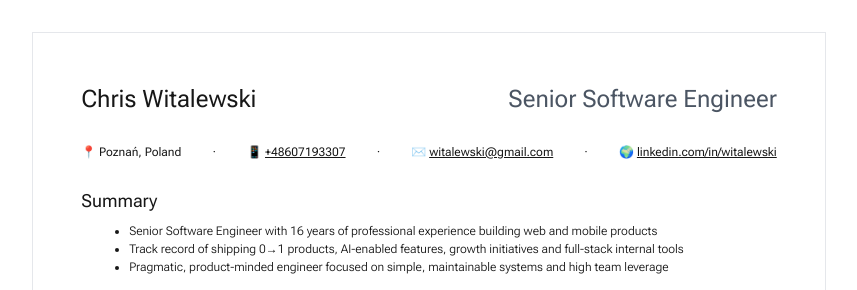
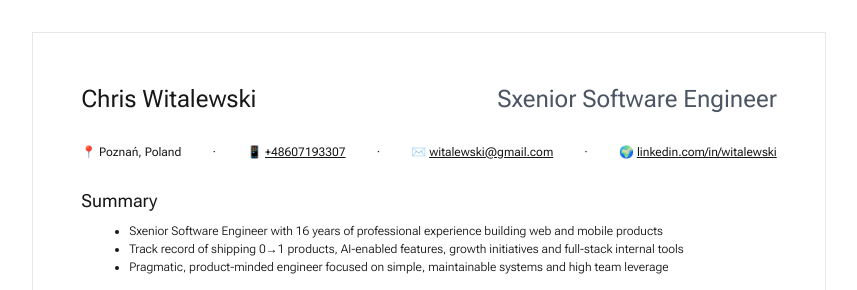
Before and after one commit to witalewski/cv, a Next.js app: page /cv/ in a window 1280 px wide. Shown: the top 290 px of the page, without its empty margins (211-1068 px from the left). Built offline with nearby package versions, Linux system fonts and the light colour scheme.

Commit message:
parametrize main job title

```diff
--- a/src/app/layout.tsx
+++ b/src/app/layout.tsx
@@ -1,6 +1,7 @@
 import type { Metadata } from "next";
 import { Geist, Geist_Mono, Roboto_Flex } from "next/font/google";
 import "./globals.css";
+import { TITLE } from "@/constants";
 
 const geistSans = Geist({
   variable: "--font-geist-sans",
@@ -18,7 +19,7 @@ const robotoFlex = Roboto_Flex({
 });
 
 export const metadata: Metadata = {
-  title: "CV - Chris Witalewski - Senior Software Engineer",
+  title: `CV - Chris Witalewski - ${TITLE}`,
 };
 
 export default function RootLayout({
--- a/src/app/page.tsx
+++ b/src/app/page.tsx
@@ -2,6 +2,7 @@ import Job from "@/components/job";
 import List from "@/components/list";
 import ListItem from "@/components/list-item";
 import Section from "@/components/section";
+import { TITLE } from "@/constants";
 import Link from "next/link";
 
 export default function Home() {
@@ -9,9 +10,7 @@ export default function Home() {
     <main className="flex h-[296mm] w-[210mm] flex-col justify-between p-12 font-[family-name:var(--font-roboto-flex)] text-base font-light screen:border">
       <div className="align-center flex justify-between">
         <h1 className="text-2xl font-normal">Chris Witalewski</h1>
-        <div className="text-2xl font-normal text-gray-600">
-          Senior Software Engineer
-        </div>
+        <div className="text-2xl font-normal text-gray-600">{TITLE}</div>
       </div>
       <div className="flex justify-between self-stretch py-0.5 font-normal">
         <div>📍 Poznań, Poland </div>
@@ -43,8 +42,8 @@ export default function Home() {
       <Section title="Summary">
         <List>
           <ListItem>
-            Senior Software Engineer with 16 years of professional experience
-            building web and mobile products
+            {TITLE} with 16 years of professional experience building web and
+            mobile products
           </ListItem>
           <ListItem>
             Track record of shipping 0→1 products, AI-enabled features, growth
--- /dev/null
+++ b/src/constants.ts
@@ -0,0 +1 @@
+export const TITLE = "Sxenior Software Engineer";
```
